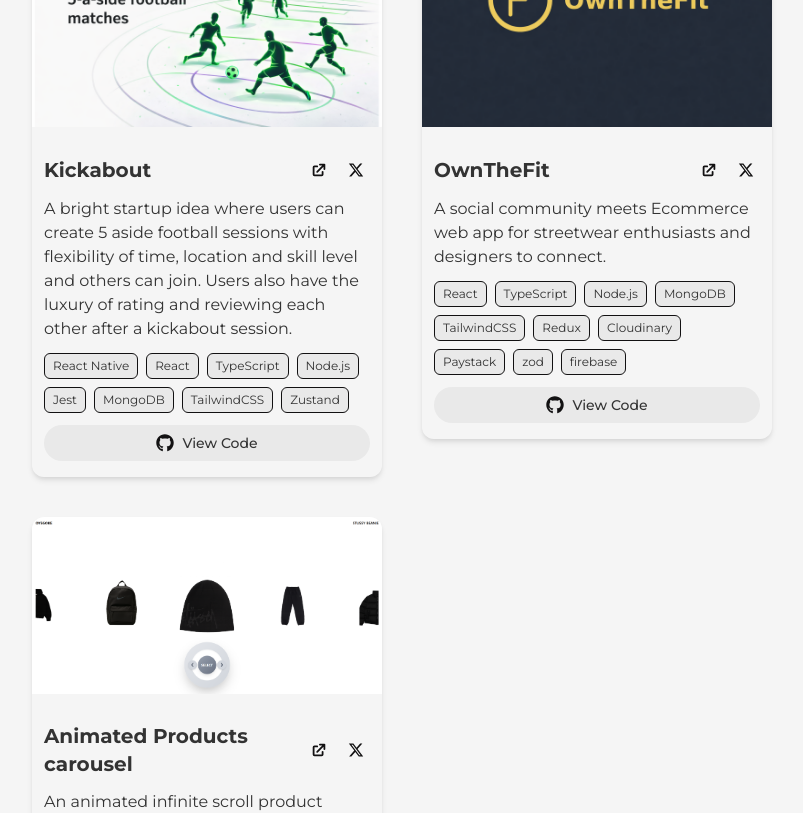
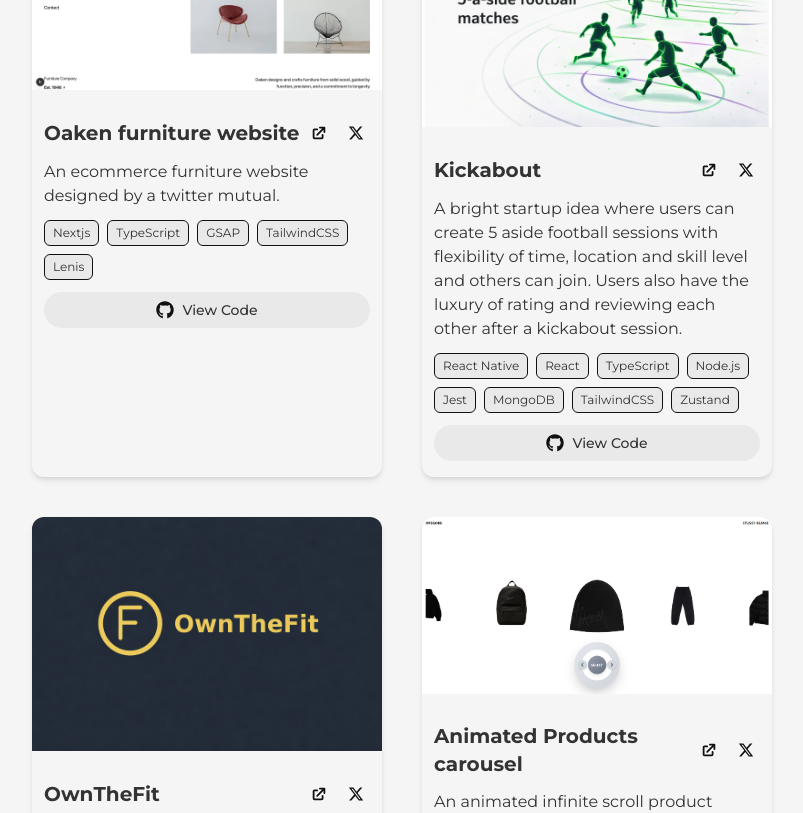
Before and after one commit to Goksyfresh/portfolio, a React (Vite) app: page / in a window 1280 px wide. Shown: the part 920-1733 px from the top of the page, without its empty margins (238-1041 px from the left). Built offline with nearby package versions, Linux system fonts and the light colour scheme.

Commit message:
oaken project updated

```diff
--- a/src/components/Projects.jsx
+++ b/src/components/Projects.jsx
@@ -3,6 +3,7 @@
 import projectImage from "../images/kicky.png";
 import projectImage2 from "../images/otf.png";
 import projectImage3 from "../images/shopper.png";
+import projectImage4 from "../images/oaken.png"
 
 const Projects = () => {
   return (
@@ -11,7 +12,16 @@
         Projects
       </h2>
       <div className="mt-8 grid grid-cols-1 md:grid-cols-2 gap-10 ">
-        <a href="#">
+     {" "}
+          <ProjectComponent
+            img={projectImage4}
+            title="Oaken furniture website"
+            description="An ecommerce furniture website designed by a twitter mutual."
+            siteLink="https://oaken.vercel.app"
+            Xlink="https://x.com/Oyegoke19/status/2018945806091297056?s=20"
+            gitLink="https://github.com/Goksyfresh/oaken.git"
+            techStack={['Nextjs', 'TypeScript', 'GSAP', 'TailwindCSS','Lenis']}
+          />
           {" "}
           <ProjectComponent
             img={projectImage}
@@ -22,8 +32,8 @@
             gitLink="https://github.com/Goksyfresh/Kickabout.git"
             techStack={["React Native", "React", "TypeScript", "Node.js", "Jest", "MongoDB","TailwindCSS","Zustand"]}
           />
-        </a>
-        <a href="#">
+
+
           {" "}
           <ProjectComponent
             img={projectImage2}
@@ -34,8 +44,8 @@
             gitLink="https://github.com/Goksyfresh/OwnTheFit.git"
             techStack={["React", "TypeScript", "Node.js", "MongoDB","TailwindCSS","Redux","Cloudinary","Paystack","zod","firebase"]}
           />
-        </a>
-        <a href="#">
+
+
           {" "}
           <ProjectComponent
             img={projectImage3}
@@ -46,7 +56,7 @@
             gitLink="https://github.com/Goksyfresh/Animated-shopping-carousel.git"
             techStack={['React', 'TypeScript', 'GSAP', 'TailwindCSS','Lenis']}
           />
-        </a>
+
       </div>
     </section>
   );
--- a/src/components/projectComponent.tsx
+++ b/src/components/projectComponent.tsx
@@ -16,7 +16,7 @@
     <div className='flex flex-col items-start gap-3 rounded-xl w-[300px] lg:w-[350px]' style={{
       boxShadow: '0 4px 6px -1px rgba(0, 0, 0, 0.1), 0 2px 4px -1px rgba(0, 0, 0, 0.06)'
     }}>
-      <img src={img} className='w-[100%] h-[60%] lg:h-[80%] object-cover rounded-t-xl' alt={title} />
+      <img src={img} className='w-[100%]  object-contain rounded-t-xl' alt={title} />
 
       <div className='flex px-3 py-4 flex-col gap-3 items-start w-full'>
         {/* Title and Links Row */}
```
Also changed, not shown: src/images/oaken.png (added).
